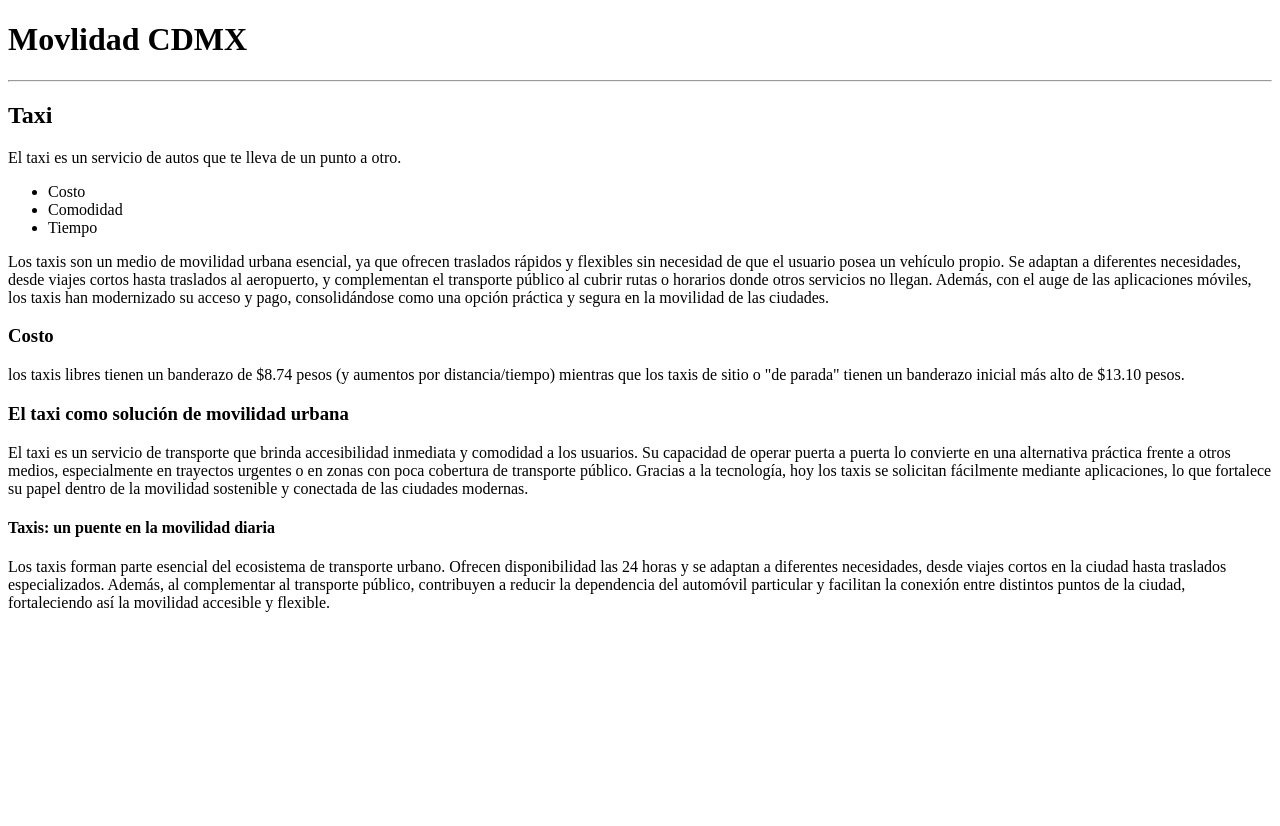
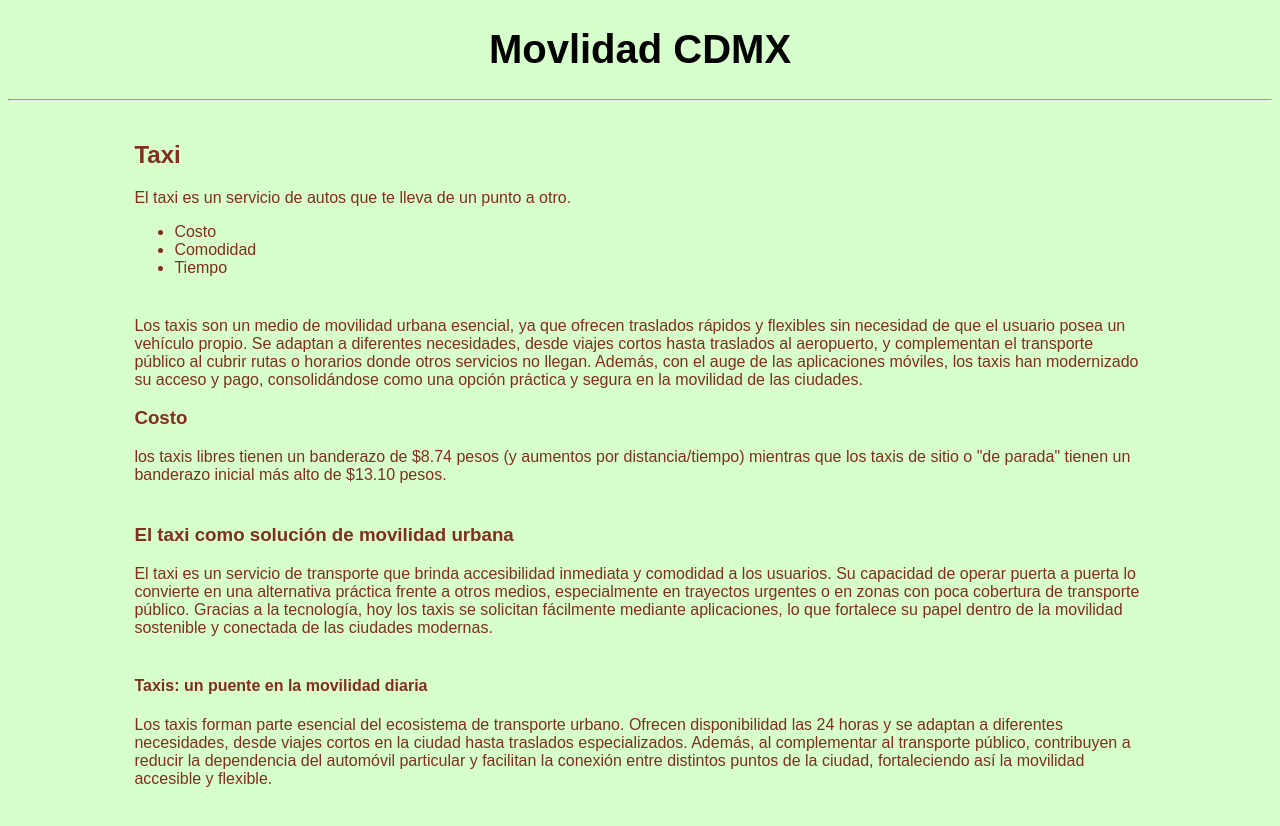
Before and after one commit to Nikysol/movilidad, a plain HTML site: page index.html in a window 1280 px wide. Before the commit the page ends 800 px from the top, so only its background shows below. Drawn offline with Linux system fonts and the light colour scheme; a web font is replaced by a local one.

Commit message:
color tipografia

```diff
--- /dev/null
+++ b/css/style.css
@@ -0,0 +1,23 @@
+body {
+    font-family: "forma-djr-micro", sans-serif;
+    background-color: #D6FFCC;
+    color: #802E1D;
+}
+h1, h2, h3, h4, h5{
+    font-family: "forma-djr-micro", sans-serif;
+    font-weight: 700;
+    font-style: normal;
+}
+h1{
+    text-align: center;
+    font-size: 40px;
+    color: black;
+}
+section {
+    width: 80%;
+    margin: 40px auto;
+}
+article {
+    margin-top: 40px;
+    margin-bottom: 40%px ;
+}
--- a/index.html
+++ b/index.html
@@ -5,6 +5,7 @@
     <meta charset="UTF-8">
     <meta name="viewport" content="width=device-width, initial-scale=1.0">
     <title>Movilidad CDMX</title>
+    <link rel="stylesheet" href="css/style.css">
 </head>
 <body>
     <h1>Movlidad CDMX</h1>
```
